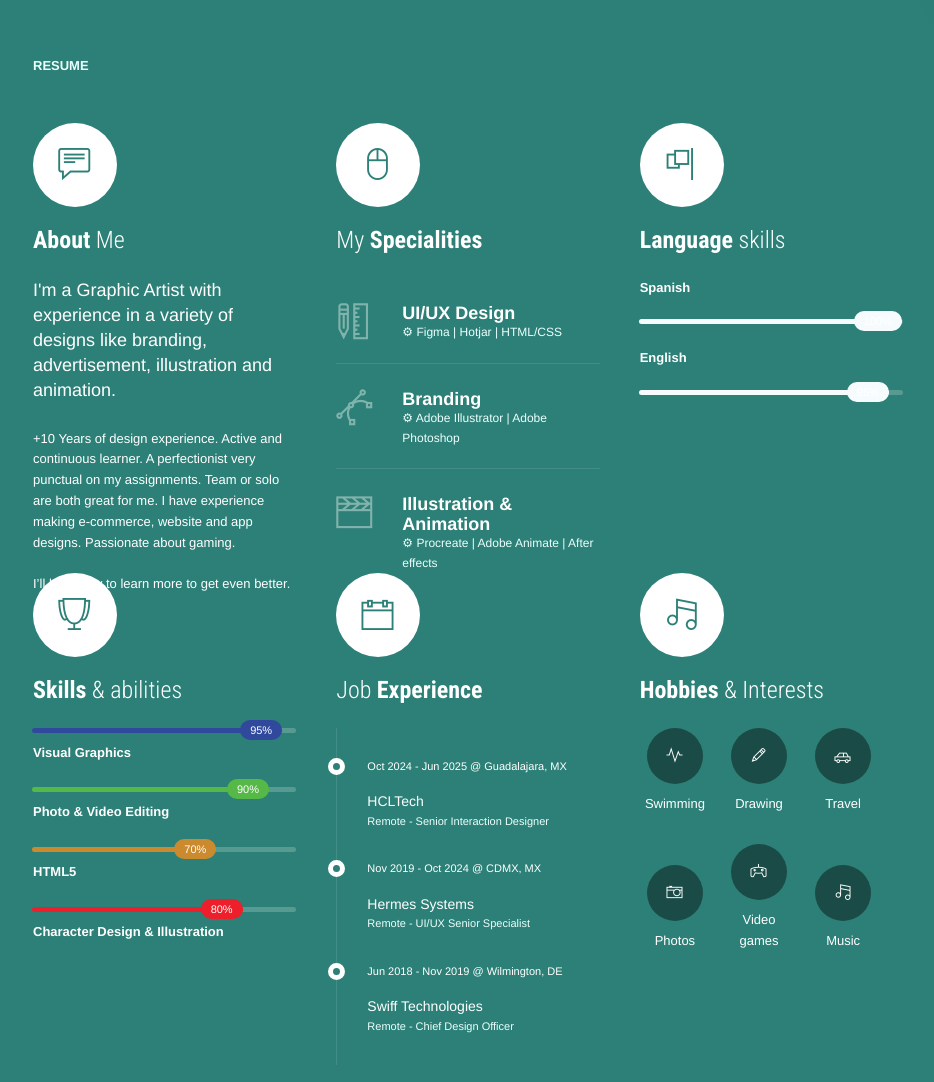
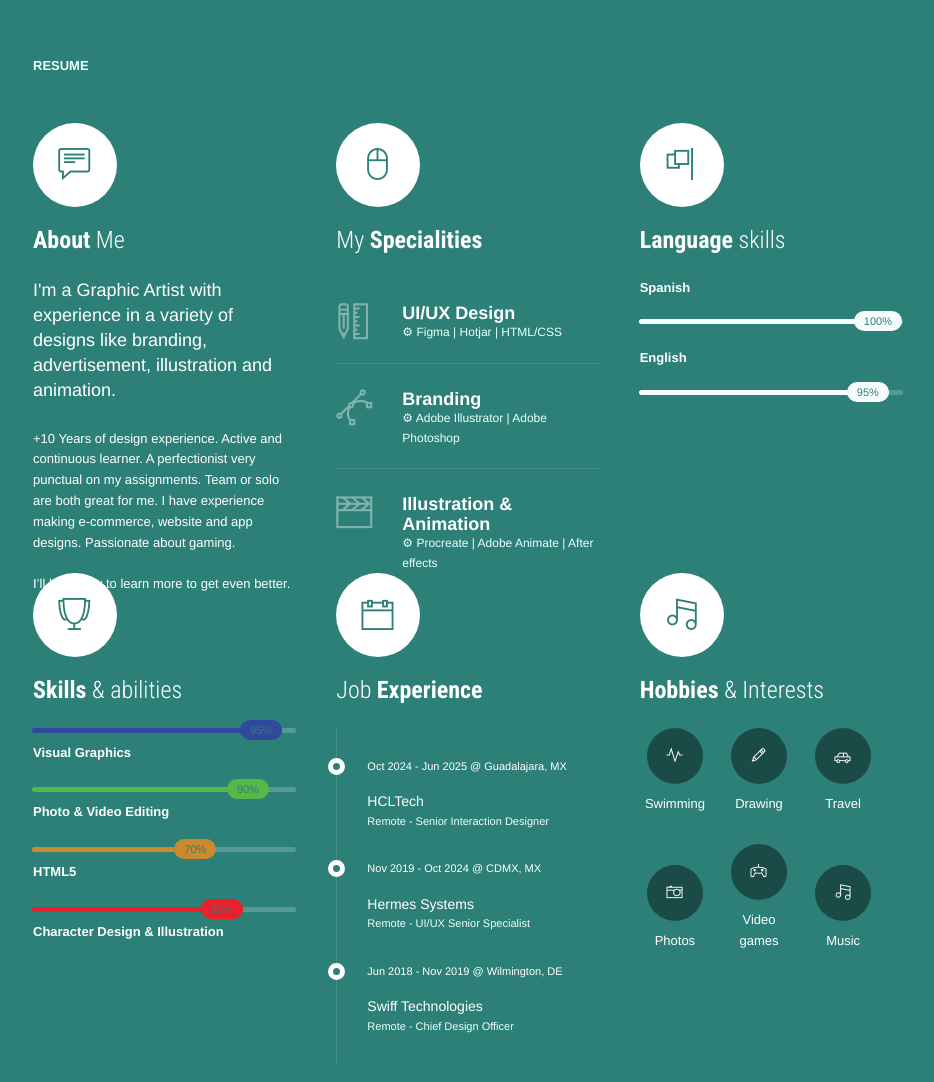
Before and after one commit to kiap91/karlaguirre, a PHP site: page / in a window 1280 px wide, with the pointer over the restyled element. Shown: the part 801-1883 px from the top of the page, without its empty margins (312-1246 px from the left). Run offline with PHP 8.4, Linux system fonts and the light colour scheme; some libraries are stand-ins or nearby versions.

Commit message:
text updates colors

```diff
--- a/assets/css/color/custom.css
+++ b/assets/css/color/custom.css
@@ -41,7 +41,8 @@ h1.text-lg,
 .icon-white,
 #messenger-toggle,
 .btn-primary:hover, .btn-primary:focus,
-.icon-primary.icon-hover:hover, .icon-primary.icon-hover:focus {
+.icon-primary.icon-hover:hover, .icon-primary.icon-hover:focus,
+.progress-bar>span {
 	color: #2D8077;
 }
 
```
